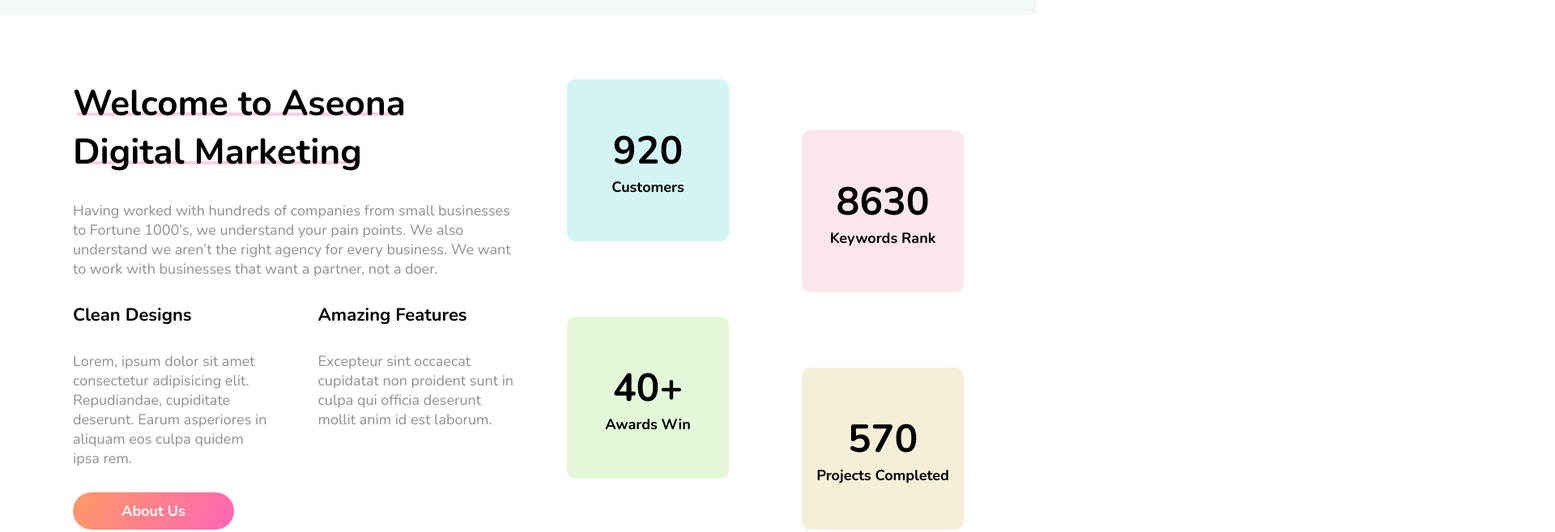
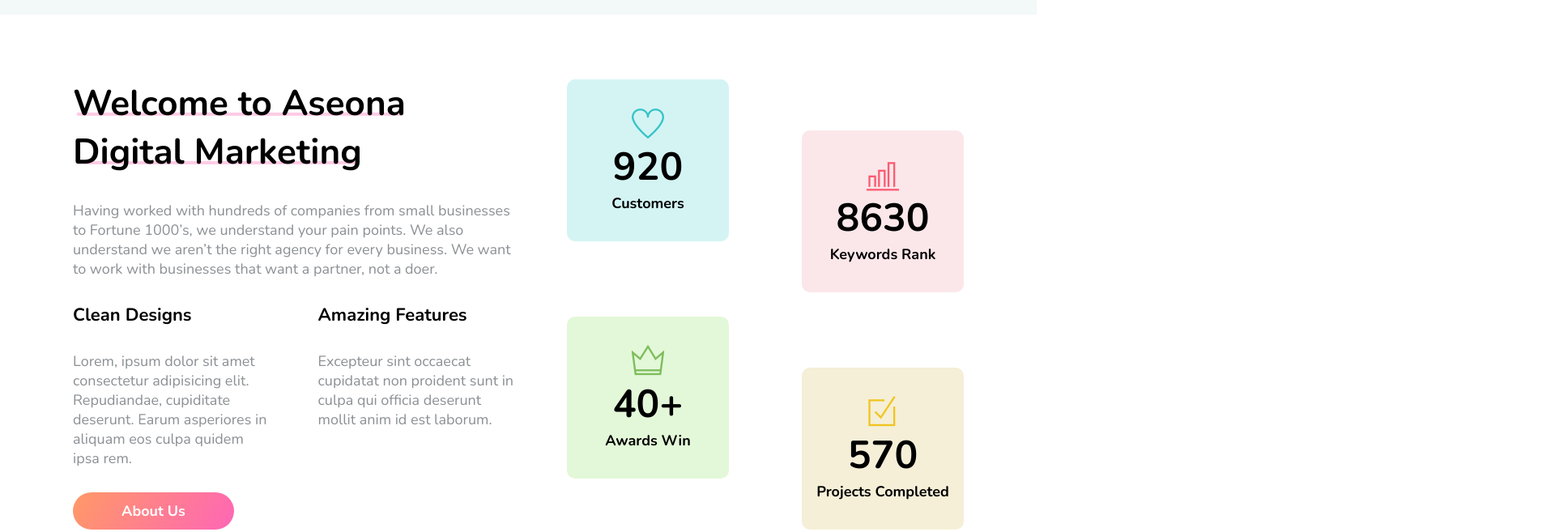
Before and after one commit to arixtty/Aseona-grid-flex-, a website: page index.html in a window 1280 px wide. Shown: the part 720-1377 px from the top of the page at 81% size, 1920 px wide, since content can reach past the window. Drawn offline with nearby package versions, Linux system fonts and the light colour scheme; files whose address does not match are found by name.

Commit message:
Test build, minor fixes

```diff
--- a/index.html
+++ b/index.html
@@ -11,7 +11,7 @@
     <!-- <link rel="stylesheet" type="text/css" href="plugins/slick/slick.css" />
     <link rel="stylesheet" type="text/css" href="plugins/slick/slick-theme.css" />
     <link rel="stylesheet" href="css/themify-icons.css"> -->
-    <link rel="stylesheet" href="css/style.css">
+    <link rel="stylesheet" href="css/style.min.css">
     <title>Aseona</title>
 </head>
 
```
